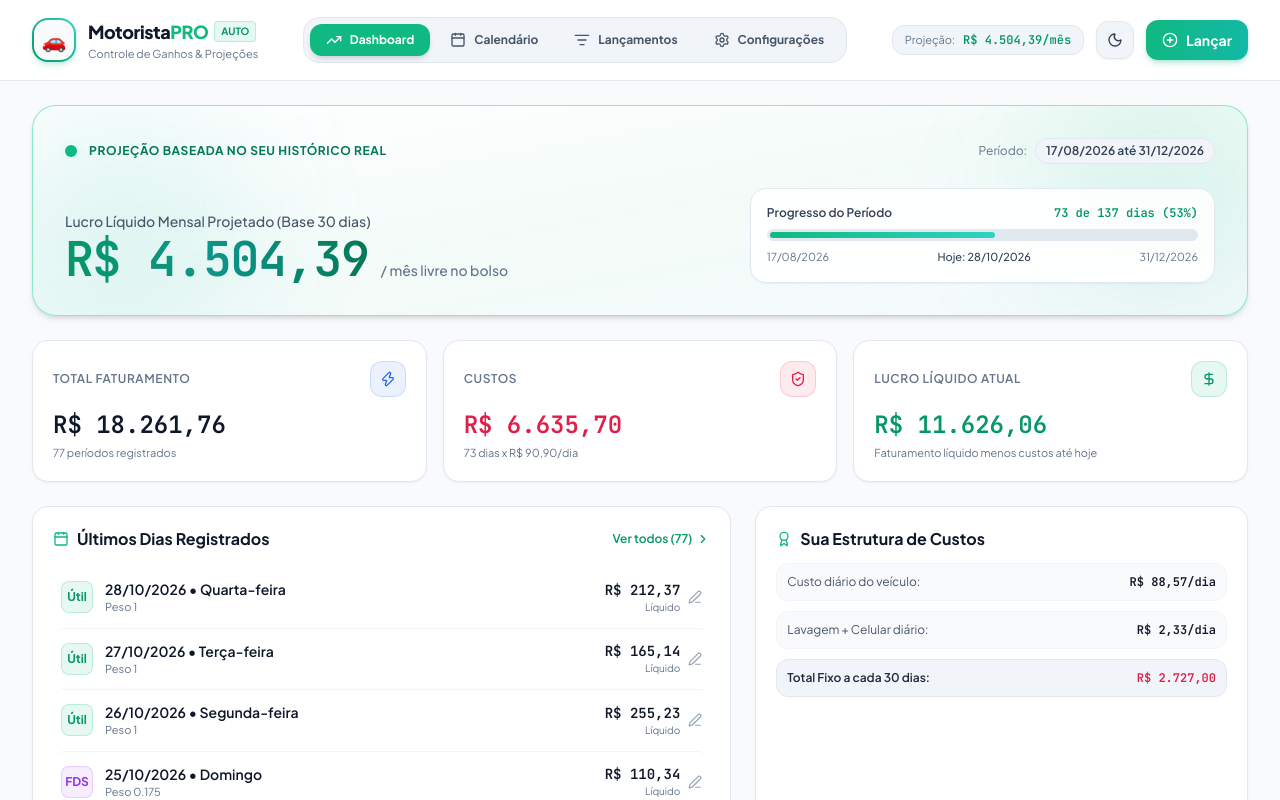
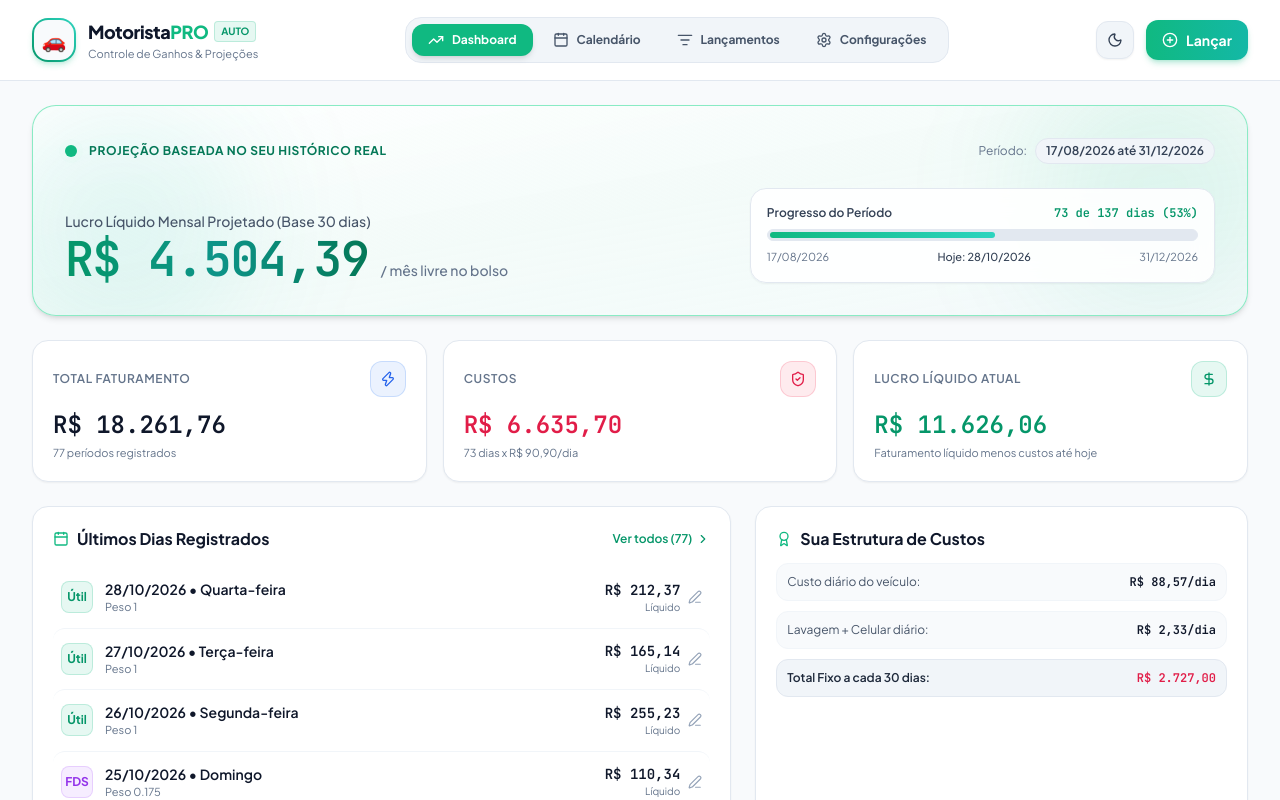
Before and after one commit to jerdesf/motoristapro, a React (Vite) app: page / in a window 1280 px wide. Shown: the top 800 px of the page. Built offline with nearby package versions, Linux system fonts and the light colour scheme; no server answers.

Commit message:
feat: remove monthly projection pill from header

```diff
--- a/src/App.jsx
+++ b/src/App.jsx
@@ -189,7 +189,6 @@ export default function App() {
         activeTab={activeTab}
         setActiveTab={setActiveTab}
         onOpenNewEntry={handleOpenNewEntry}
-        monthlyProjectedNetProfit={metrics.monthlyProjectedNetProfit}
       />
 
       {/* Conteúdo Principal com base na aba ativa */}
--- a/src/components/Header.jsx
+++ b/src/components/Header.jsx
@@ -4,13 +4,11 @@ import {
   PlusCircle, Sun, Moon
 } from 'lucide-react';
 import { useTheme } from './ThemeProvider';
-import { formatCurrency } from '../utils/calculations';
 
 export default function Header({
   activeTab,
   setActiveTab,
-  onOpenNewEntry,
-  monthlyProjectedNetProfit
+  onOpenNewEntry
 }) {
   const { resolvedTheme, toggleTheme } = useTheme();
 
@@ -91,15 +89,8 @@ export default function Header({
             </button>
           </nav>
 
-          {/* Quick Projection Pill, Theme Toggle & Action Button */}
+          {/* Theme Toggle & Action Button */}
           <div className="flex items-center gap-2 sm:gap-3">
-            <div className="hidden lg:flex items-center gap-2 px-3 py-1.5 rounded-xl bg-slate-100 dark:bg-[#161e31] border border-slate-200 dark:border-slate-800">
-              <span className="text-[11px] text-slate-500 dark:text-slate-400">Projeção:</span>
-              <span className="text-xs font-bold text-emerald-600 dark:text-emerald-400 mono-numbers">
-                {formatCurrency(monthlyProjectedNetProfit)}/mês
-              </span>
-            </div>
-
             {/* Botão de Alternar Modo Claro / Escuro */}
             <button
               type="button"
```
